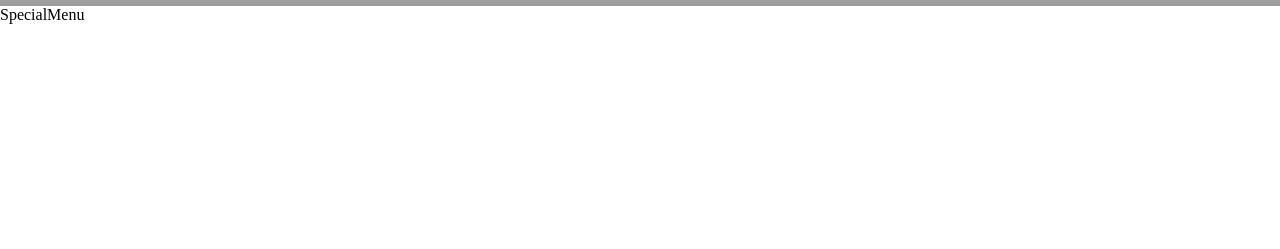
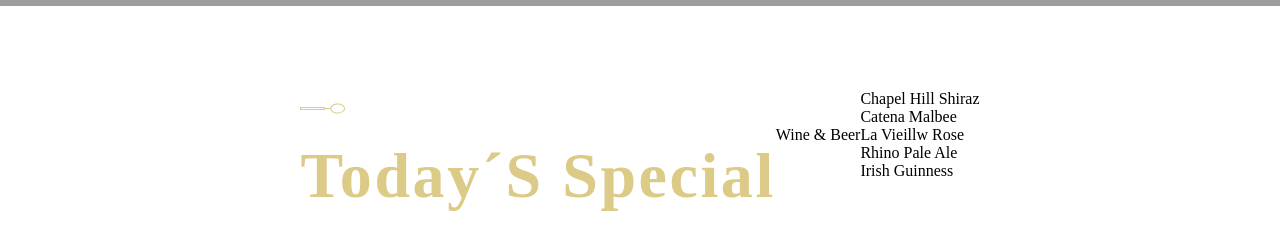
Before and after one commit to wichofly/gerich-restaurant, a React (Vite) app: page / in a window 1280 px wide. Shown: the part 2188-2437 px from the top of the page. Before the commit the page ends 2212 px from the top, so only its background shows below. Built offline with nearby package versions, Linux system fonts and the light colour scheme; grey boxes are pictures that could not be loaded; a web font is replaced by a local one.

Commit message:
feat: show wine a beer options

```diff
--- a/src/container/Menu/SpecialMenu.jsx
+++ b/src/container/Menu/SpecialMenu.jsx
@@ -3,6 +3,30 @@ import { SubHeading, MenuItem } from '../../components';
 
 import './SpecialMenu.css';
 
-const SpecialMenu = () => <div>SpecialMenu</div>;
+const SpecialMenu = () => (
+  <div className="app__specialMenu flex__center section__padding" id="menu">
+    <div className="app__specialMenu-title">
+      <SubHeading title={'Menu that Fits You Plate'} />
+      <h1 className="headtext__cormorant">Today´s Special</h1>
+    </div>
+
+    <div className="app__specialMenu-menu">
+      <div className="app__specialMenu-menu_wine flex__center">
+        <p className="app__specialMenu_menu_heading">Wine & Beer</p>
+        <div className="app__specialMenu_menu_items">
+          {data.wines.map((wine, index, id) => (
+            <p key={id}>{wine.title}</p>
+          ))}
+        </div>
+      </div>
+
+      <div>
+        <img src="" alt="" />
+      </div>
+
+      <div></div>
+    </div>
+  </div>
+);
 
 export default SpecialMenu;
```
